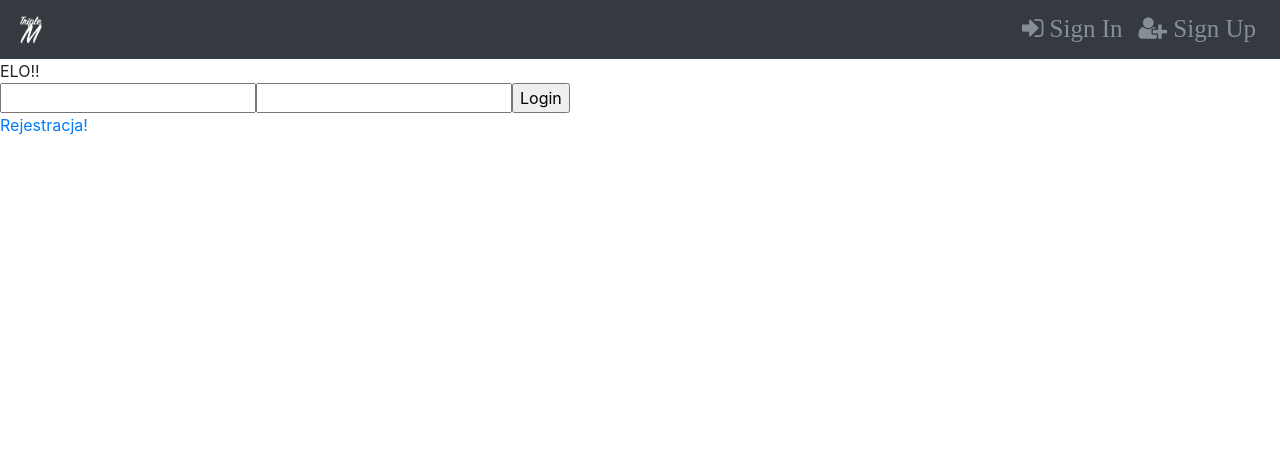
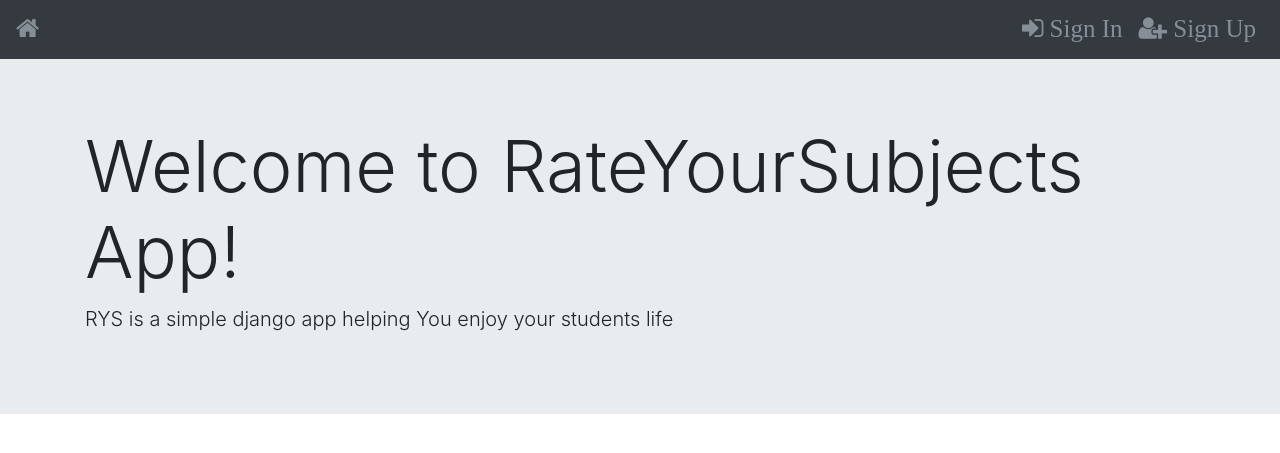
Before and after one commit to mateuszmarzec/RateYourSubjects, a Django app: template templates/Account/login.html in a window 1280 px wide. Shown: the top 453 px of the page. Run offline with Django 3.2, Linux system fonts and the light colour scheme; the template is opened without the code that fills it: values that come from a table or form of the project are taken from there, others are empty; some libraries are stand-ins or nearby versions.

Commit message:
navbar update v3

```diff
--- a/Account/static/css/navibar.css
+++ b/Account/static/css/navibar.css
@@ -1,6 +1,10 @@
-.nav-logo{
-    width: 30px;
-    height: 30px;
+#nav-logo i{
+    color: #868e96 !important;
+    font-size: 25px;
+}
+#nav-logo i:hover{
+    color: white !important;
+    font-size: 25px;
 }
 #nav-icons i{
     color: #868e96 !important;
--- /dev/null
+++ b/Account/static/css/styles.css
@@ -0,0 +1,8 @@
+#sizing-addon1 {
+    background-color: #343a40 !important;
+    opacity: 1;
+}
+
+#sizing-addon1 i{
+    color: #868e96 !important;
+}
--- a/Account/urls.py
+++ b/Account/urls.py
@@ -1,12 +1,12 @@
 from django.conf.urls import url
 from django.contrib.auth import views as auth_views
+from . import views
 
 app_name = 'Account'
 urlpatterns = [
     url('login/$', auth_views.login,
         {'template_name': 'Account/login.html'}, name='login'),
-    url('logout/$', auth_views.login,
+    url('logout/$', auth_views.logout,
         {'template_name': 'Account/logout.html'}, name='logout'),
 
-
 ]
--- a/RateApp/urls.py
+++ b/RateApp/urls.py
@@ -5,6 +5,5 @@ from . import views
 app_name = 'RateApp'
 urlpatterns = [
     url(r'^home/$', views.home, name='home'),
-    url(r'^reg/$', views.registration, name='registration'),
 
 ]
--- a/RateYourSubjects/settings.py
+++ b/RateYourSubjects/settings.py
@@ -119,6 +119,7 @@ STATIC_URL = '/static/'
 AUTHENTICATION_BACKENDS = ('Account.models.SettingsBackend', )
 
 LOGIN_REDIRECT_URL = '/home/'
+LOGOUT_REDIRECT_URL = '/home/'
 LOGIN_URL = '/account/login/'
 LOGOUT_URL = '/account/logout/'
 
--- a/RateYourSubjects/urls.py
+++ b/RateYourSubjects/urls.py
@@ -18,7 +18,7 @@ from django.contrib import admin
 from django.views.generic.base import RedirectView
 
 urlpatterns = [
-    url(r'^$', RedirectView.as_view(url='/account/login/')),
+    url(r'^$', RedirectView.as_view(url='/home/')),
     url(r'^admin/', admin.site.urls),
     url(r'^account/', include('Account.urls')),
     url(r'^', include('RateApp.urls')),
--- a/templates/Account/login.html
+++ b/templates/Account/login.html
@@ -1,11 +1,22 @@
 {% extends 'base.html' %}
 
 {% block content %}
+    <div class="jumbotron jumbotron-fluid">
+      <div class="container">
+        <h1 class="display-3">Welcome to RateYourSubjects App!</h1>
+        <p class="lead">RYS is a simple django app helping You enjoy your students life</p>
+      </div>
+    </div>
+    <div class="container-fluid" style="margin-top: 50px;">
+        {% if form.errors %}
+            <div class="alert alert-danger alert-dismissible fade show" role="alert">
+                <button type="button" class="close" data-dismiss="alert" aria-label="Close">
+                    <span aria-hidden="true">&times;</span>
+                </button>
+                <strong>Error!</strong> The login you've entered doesen't match any account, or password is wrong.
+            </div>
+        {% endif %}
+    </div>
 
-    ELO!! <br>
-    <form role="form" method="post" action="{% url 'Account:login' %}">{% csrf_token %}
-        <input name="username"><input type="password" name="password"><input type="submit" id="login_button"  value="Login"/>
-    </form>
-    <a href="{% url 'RateApp:registration' %}">Rejestracja!</a>
 
 {% endblock %}
--- a/templates/RateApp/login.html
+++ b/templates/RateApp/login.html
@@ -7,6 +7,5 @@
         {{form.as_table}}
         {% csrf_token %}<button type="submit"></button>
     </form>
-    <a href="{% url 'RateApp:registration' %}">Rejestracja!</a>
 
 {% endblock %}
--- a/templates/base.html
+++ b/templates/base.html
@@ -8,6 +8,7 @@
     <link rel="stylesheet" href="{% static 'css/bootstrap.css' %}">
     <link rel="stylesheet" href="{% static 'css/bootstrap.min.css' %}">
     <link rel="stylesheet" href="{% static 'css/navibar.css' %}">
+    <link rel="stylesheet" href="{% static 'css/styles.css' %}">
     <script src="https://code.jquery.com/jquery-3.2.1.slim.min.js" integrity="sha384-KJ3o2DKtIkvYIK3UENzmM7KCkRr/rE9/Qpg6aAZGJwFDMVNA/GpGFF93hXpG5KkN" crossorigin="anonymous"></script>
     <script src="https://cdnjs.cloudflare.com/ajax/libs/popper.js/1.11.0/umd/popper.min.js" integrity="sha384-b/U6ypiBEHpOf/4+1nzFpr53nxSS+GLCkfwBdFNTxtclqqenISfwAzpKaMNFNmj4" crossorigin="anonymous"></script>
     <script src="{% static 'js/bootstrap.min.js' %}"></script>
@@ -31,9 +32,49 @@
 
     {% endblock %}
 
+        <!-- Modal SignIn-->
+
+    <div class="modal fade" id="sign-in-modal" tabindex="-1" role="dialog" aria-labelledby="ModalLabel" aria-hidden="true">
+      <div class="modal-dialog" role="document">
+        <div class="modal-content">
+          <div class="modal-header">
+            <h5 class="modal-title" id="ModalLabel">Sign In</h5>
+            <button type="button" class="close" data-dismiss="modal" aria-label="Close">
+              <span aria-hidden="true">&times;</span>
+            </button>
+          </div>
+            <form role="form" method="post" action="{% url 'Account:login' %}">{% csrf_token %}
+                <div class="modal-body">
+                    <div class="form-group">
+                        <div class="input-group input-group-lg">
+                          <input type="text" class="form-control" placeholder="Username" aria-label="Username" aria-describedby="sizing-addon1" name="username">
+                          <span class="input-group-addon" id="sizing-addon1"><i class="fa fa-user-circle-o" aria-hidden="true"></i></span>
+                        </div>
+                    </div>
+                    <div class="form-group">
+                        <div class="input-group input-group-lg">
+                          <input type="password" class="form-control" placeholder="Password" aria-label="Password" aria-describedby="sizing-addon1" name="password">
+                          <span class="input-group-addon" id="sizing-addon1"><i class="fa fa-key" aria-hidden="true"></i></span>
+                        </div>
+                    </div>
+                </div>
+              <div class="modal-footer">
+                <button type="button" class="btn btn-secondary" data-dismiss="modal">Close</button>
+                <button type="submit" id="login_button" class="btn btn-primary">Sign In</button>
+              </div>
+            </form>
+          </div>
+        </div>
+      </div>
+    </div>
+
     {% block error %}
         {{ error }}
     {% endblock %}
 
+    <script>
+        $('i').popover({ trigger: "hover" });
+    </script>
+
 </body>
 </html>
--- a/templates/navibar.html
+++ b/templates/navibar.html
@@ -4,26 +4,22 @@
   <button class="navbar-toggler" type="button" data-toggle="collapse" data-target="#navbarTogglerDemo03" aria-controls="navbarTogglerDemo03" aria-expanded="false" aria-label="Toggle navigation">
     <span class="navbar-toggler-icon"></span>
   </button>
-  <a class="navbar-brand" href="{% url 'RateApp:home' %}"><img class="nav-logo" src="{% static 'images/LOGO_TRIPLE_M_BIALE.png' %}"></a>
+  <a class="navbar-brand" href="{% url 'RateApp:home' %}" id="nav-logo"><i id="popoverOption" data-content="Go Home!" rel="popover" data-placement="bottom" class="fa fa-home" aria-hidden="true"></i></a>
 
   <div class="collapse navbar-collapse" id="navbarTogglerDemo03">
     <ul class="navbar-nav ml-auto mt-2 mt-lg-0" id="nav-icons">
-      {% if user_login %}
+      {% if user.is_authenticated %}
       <li class="nav-item">
-        <a id="popoverOption" class="nav-link" data-content="Si In" rel="popover" data-placement="bottom"><i class="fa fa-sign-in fa" aria-hidden="true"></i></a>
+        <a class="nav-link" href="{% url 'Account:logout' %}"><i id="popoverOption" class="fa fa-sign-out fa" aria-hidden="true" data-content="Don't do this :(" rel="popover" data-placement="bottom">Sing Out</i></a>
       </li>
       {% else %}
       <li class="nav-item active">
-        <a id="popoverOption" class="nav-link" href="#" data-content="To use this app You have to sign in!" rel="popover" data-placement="bottom"><i class="fa fa-sign-in" aria-hidden="true"> Sign In</i></a>
+        <a class="nav-link" href="#"><i id="popoverOption" data-content="To use this app You have to sign in!" rel="popover" data-placement="bottom" class="fa fa-sign-in" aria-hidden="true" data-toggle="modal" data-target="#sign-in-modal"> Sign In</i></a>
       </li>
       <li class="nav-item active">
-        <a id="popoverOption" class="nav-link" href="#" data-content="If You don't have an account, do so!" rel="popover" data-placement="bottom"><i class="fa fa-user-plus" aria-hidden="true"> Sign Up</i></a>
+        <a class="nav-link" href="#"><i id="popoverOption" data-content="If You don't have an account, do so!" rel="popover" data-placement="bottom" class="fa fa-user-plus" aria-hidden="true" data-toggle="modal" data-target="#sign-up-modal"> Sign Up</i></a>
       </li>
       {% endif %}
     </ul>
   </div>
 </nav>
-
-<script>
-    $('#popoverOption').popover({ trigger: "hover" });
-</script>
```
Also changed, not shown: Account/models.py (+13 -8 lines), Account/views.py (+17 -0 lines), RateApp/views.py (+1 -17 lines), templates/Account/logout.html (added, +10 -0 lines), db.sqlite3.
